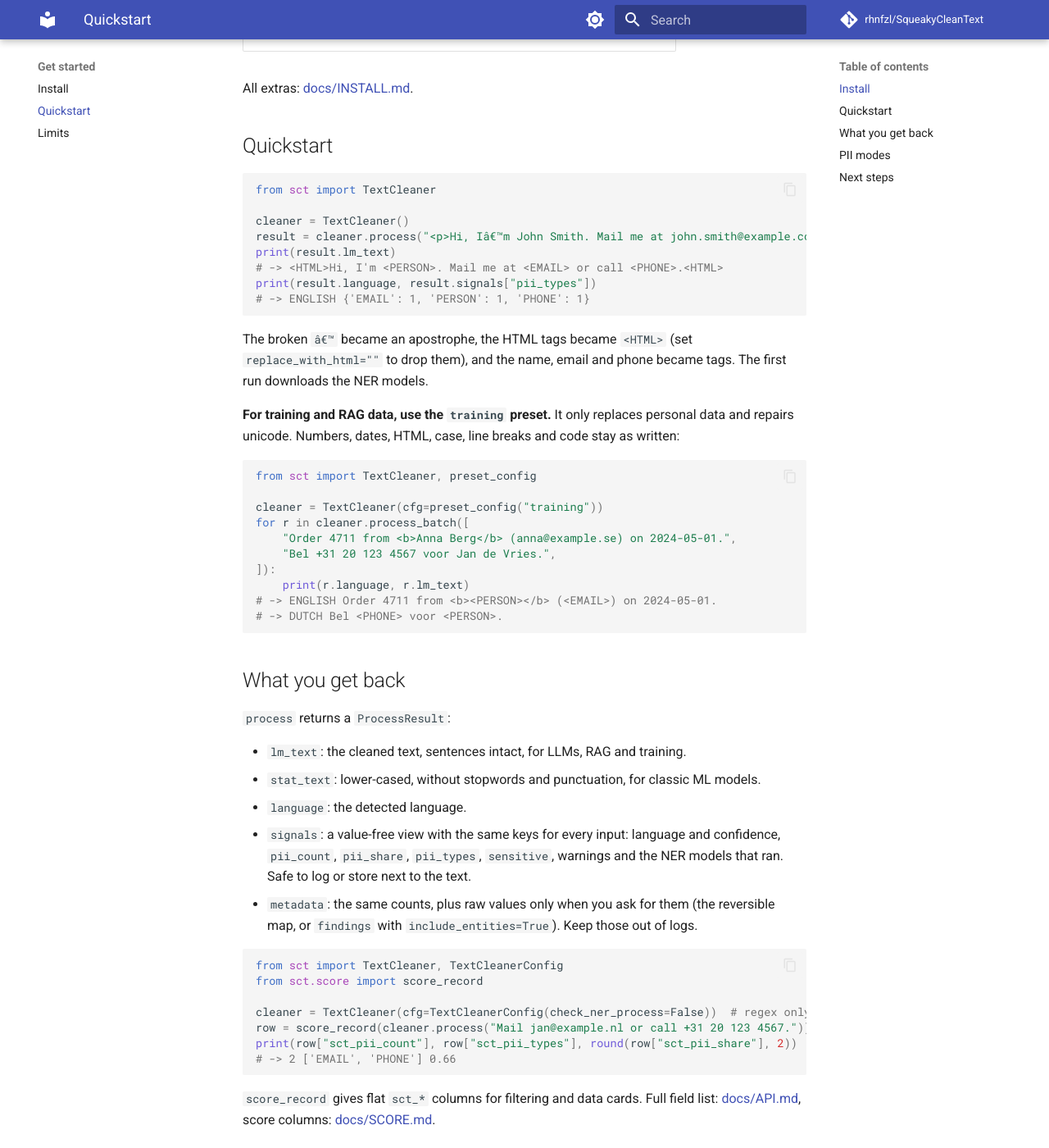
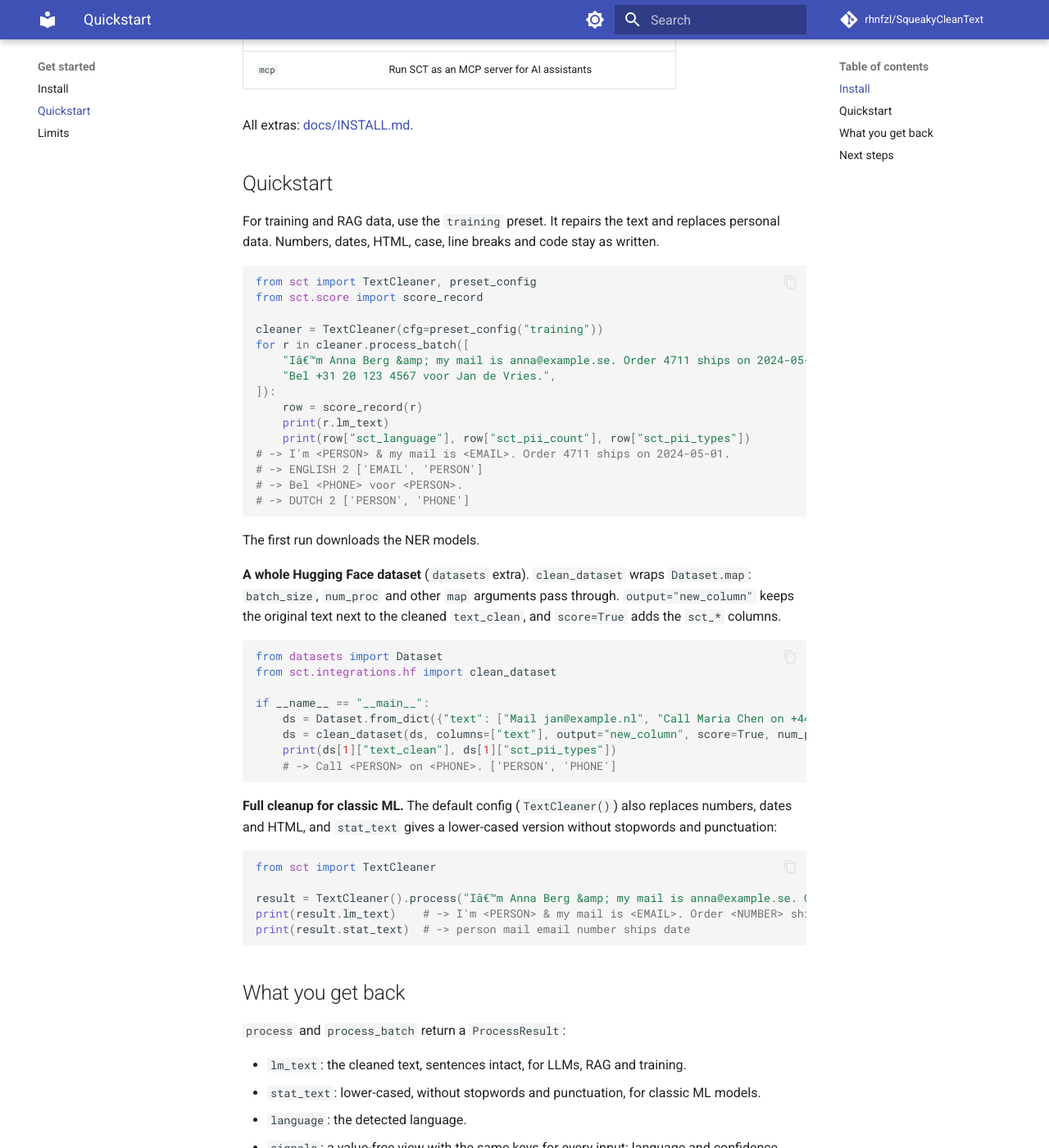
Before and after one commit to rhnfzl/SqueakyCleanText, an MkDocs documentation site: the page built from docs/quickstart.md, in a window 1280 px wide and 1400 px high, scrolled down 658 px. Shown: the whole window at 82% size. Built offline with MkDocs 1.6.1 and Material for MkDocs 9.7.7, drawn with Linux system fonts in a browser that asks for light colours; comment, search, counter and statistics services are not loaded; some of the changed text lies outside the part shown.

Commit message:
README: data pipeline first, training-preset quickstart, before/after, fixed speed and quality claims; move detailed limits to docs/limits.md

````diff
--- a/README.md
+++ b/README.md
@@ -5,9 +5,19 @@
 [![Python Versions](https://img.shields.io/badge/Python-3.12%20|%203.13%20|%203.14-blue)](https://pypi.org/project/squeakycleantext/)
 [![License](https://img.shields.io/badge/license-MIT-blue.svg)](https://github.com/rhnfzl/SqueakyCleanText/blob/main/LICENSE)
 
-**Clean, privacy-safe text for LLM training, fine-tuning and RAG, in 75 languages.**
+**Clean, privacy-safe text datasets for LLM training, fine-tuning and RAG, in 75 languages.**
 
-SqueakyCleanText (SCT) is a text processing pipeline for datasets. Raw text from the web, tickets, chats or documents goes in. Clean text comes out, with personal data replaced and a value-free record of what was found. Run it on one string, a batch, a Hugging Face dataset or a DataTrove pipeline, on CPU or GPU.
+SqueakyCleanText (SCT) is a text processing pipeline for datasets. A JSONL file, a Hugging Face dataset or a DataTrove job goes in. Cleaned text comes out, plus `sct_*` columns and a data card that describe each record without storing personal data. It runs on CPU or GPU.
+
+```text
+in:   Iâ€™m Anna Berg &amp; my mail is anna@example.se. Order 4711 ships on 2024-05-01.
+out:  I'm <PERSON> & my mail is <EMAIL>. Order 4711 ships on 2024-05-01.
+      sct_language=ENGLISH  sct_pii_count=2  sct_pii_types=['EMAIL', 'PERSON']
+
+in:   Bel +31 20 123 4567 voor Jan de Vries.
+out:  Bel <PHONE> voor <PERSON>.
+      sct_language=DUTCH  sct_pii_count=2  sct_pii_types=['PERSON', 'PHONE']
+```
 
 Documentation: <https://rhnfzl.github.io/SqueakyCleanText/>
 
@@ -15,12 +25,14 @@
 
 One call runs these stages. Each one is a config field with a safe default, so you can switch it off.
 
-1. **Detect the language.** One of 75 languages, with a confidence score. Pin it or limit it when you know.
-2. **Fix broken text.** Repairs mojibake and HTML entities (ftfy), folds styled characters, replaces or drops HTML tags, and tidies whitespace.
-3. **Find personal data.** Regex rules for emails, phones, URLs, IPs, IBAN and card numbers, dates and numbers, then an ensemble of multilingual NER models for names, places and organisations.
-4. **Replace it.** With tags (`<PERSON>`), reversible placeholders (`<PERSON_0>` plus a map you store apart), or realistic fake values.
-5. **Report on it.** Every result has value-free `signals` (counts, types, shares, warnings, model ids). Turn them into score columns and a data card with `sct-report`.
-6. **Scale it.** `process_batch` runs documents in threads and batches the NER calls. NER runs on CPU (ONNX Runtime, no PyTorch needed) or an NVIDIA GPU.
+1. **Repair the text.** Fixes mojibake and HTML entities (ftfy), folds styled characters, tidies whitespace, and can replace HTML tags, numbers and dates with tags.
+2. **Detect the language.** One of 75 languages, with a confidence score. Pin it or limit it when you know.
+3. **Remove personal data.** Regex rules (emails, phones, URLs, IPs, IBAN and card numbers) and an ensemble of multilingual NER models (names, places, organisations). Found values become:
+   - tags such as `<PERSON>` (default),
+   - realistic fake values (`synthetic`), or
+   - reversible placeholders `<PERSON_0>` plus a map you store apart.
+4. **Score and document.** Every result has value-free `signals`. Turn them into `sct_*` columns (language, PII share, warnings; optional quality score and MinHash for near-duplicate removal) and a data card with `sct-report` ([docs/SCORE.md](https://github.com/rhnfzl/SqueakyCleanText/blob/main/docs/SCORE.md)).
+5. **Scale.** `process_batch` runs documents in threads and batches the NER calls, on CPU (ONNX Runtime, no PyTorch needed) or an NVIDIA GPU. Adapters for Hugging Face `datasets`, DataTrove, LangChain, Haystack and MCP.
 
 SCT finds most personal data, not all of it. Check its output before you publish sensitive data.
 
@@ -39,6 +51,7 @@
 | `langchain`, `haystack` | Clean documents in RAG pipelines |
 | `gpu` | Run NER on an NVIDIA GPU |
 | `synthetic` | Replace personal data with fake values |
+| `score` | MinHash signatures for near-duplicate removal |
 | `gliner` | Your own entity labels, and `ner_mode="pii"` (58 PII labels) |
 | `mcp` | Run SCT as an MCP server for AI assistants |
 
@@ -46,38 +59,29 @@
 
 ## Quickstart
 
-```python
-from sct import TextCleaner
-
-cleaner = TextCleaner()
-result = cleaner.process("<p>Hi, Iâ€™m John Smith. Mail me at john.smith@example.com or call +31 6 1234 5678.</p>")
-print(result.lm_text)
-# -> <HTML>Hi, I'm <PERSON>. Mail me at <EMAIL> or call <PHONE>.<HTML>
-print(result.language, result.signals["pii_types"])
-# -> ENGLISH {'EMAIL': 1, 'PERSON': 1, 'PHONE': 1}
-```
-
-The broken `â€™` became an apostrophe, the HTML tags became `<HTML>` (set `replace_with_html=""` to drop them), and the name, email and phone became tags. The first run downloads the NER models.
-
-**For training and RAG data, use the `training` preset.** It only replaces personal data and repairs unicode. Numbers, dates, HTML, case, line breaks and code stay as written:
+For training and RAG data, use the `training` preset. It repairs the text and replaces personal data. Numbers, dates, HTML, case, line breaks and code stay as written.
 
 ```python
 from sct import TextCleaner, preset_config
+from sct.score import score_record
 
 cleaner = TextCleaner(cfg=preset_config("training"))
 for r in cleaner.process_batch([
-    "Order 4711 from <b>Anna Berg</b> (anna@example.se) on 2024-05-01.",
+    "Iâ€™m Anna Berg &amp; my mail is anna@example.se. Order 4711 ships on 2024-05-01.",
     "Bel +31 20 123 4567 voor Jan de Vries.",
 ]):
-    print(r.language, r.lm_text)
-# -> ENGLISH Order 4711 from <b><PERSON></b> (<EMAIL>) on 2024-05-01.
-# -> DUTCH Bel <PHONE> voor <PERSON>.
+    row = score_record(r)
+    print(r.lm_text)
+    print(row["sct_language"], row["sct_pii_count"], row["sct_pii_types"])
+# -> I'm <PERSON> & my mail is <EMAIL>. Order 4711 ships on 2024-05-01.
+# -> ENGLISH 2 ['EMAIL', 'PERSON']
+# -> Bel <PHONE> voor <PERSON>.
+# -> DUTCH 2 ['PERSON', 'PHONE']
 ```
-<!-- --8<-- [end:quickstart] -->
 
-## Use it in your data pipeline
+The first run downloads the NER models.
 
-**Hugging Face `datasets`** (`datasets` extra). `score=True` adds the `sct_*` score columns:
+**A whole Hugging Face dataset** (`datasets` extra). `clean_dataset` wraps `Dataset.map`: `batch_size`, `num_proc` and other `map` arguments pass through. `output="new_column"` keeps the original text next to the cleaned `text_clean`, and `score=True` adds the `sct_*` columns.
 
 ```python
 from datasets import Dataset
@@ -85,10 +89,23 @@
 
 if __name__ == "__main__":
     ds = Dataset.from_dict({"text": ["Mail jan@example.nl", "Call Maria Chen on +44 20 7946 0958."]})
-    ds = clean_dataset(ds, columns=["text"], score=True)
-    print(ds[0]["text"], ds[0]["sct_pii_types"])
-    # -> Mail <EMAIL> ['EMAIL']
+    ds = clean_dataset(ds, columns=["text"], output="new_column", score=True, num_proc=2)
+    print(ds[1]["text_clean"], ds[1]["sct_pii_types"])
+    # -> Call <PERSON> on <PHONE>. ['PERSON', 'PHONE']
 ```
+
+**Full cleanup for classic ML.** The default config (`TextCleaner()`) also replaces numbers, dates and HTML, and `stat_text` gives a lower-cased version without stopwords and punctuation:
+
+```python
+from sct import TextCleaner
+
+result = TextCleaner().process("Iâ€™m Anna Berg &amp; my mail is anna@example.se. Order 4711 ships on 2024-05-01.")
+print(result.lm_text)    # -> I'm <PERSON> & my mail is <EMAIL>. Order <NUMBER> ships on <DATE>.
+print(result.stat_text)  # -> person mail email number ships date
+```
+<!-- --8<-- [end:quickstart] -->
+
+## Use it in your data pipeline
 
 **DataTrove** (`datatrove` extra). Put SCT after your language and quality filters, so the NER step only sees documents you keep:
 
@@ -118,7 +135,7 @@
 | Data card for a file | `sct-report data.jsonl --text-column text --out report.json --card card.md` | [SCORE](https://github.com/rhnfzl/SqueakyCleanText/blob/main/docs/SCORE.md) |
 | AI assistants | `sct-mcp` (MCP server, `mcp` extra) | [MCP](https://github.com/rhnfzl/SqueakyCleanText/blob/main/docs/MCP.md) |
 
-The framework adapters use the `training` preset unless you pass a config, build one cleaner per worker process, and reject reversible mode. Plan for 5 to 7 GB of RAM per worker with the default NER ensemble.
+The framework adapters use the `training` preset unless you pass a config, so their output keeps numbers, dates, HTML and case. They build one cleaner per worker process and reject reversible mode. Plan for 5 to 7 GB of RAM per worker with the default NER ensemble.
 
 ## How it works
 
@@ -140,7 +157,7 @@
 <!-- --8<-- [start:results] -->
 ## What you get back
 
-`process` returns a `ProcessResult`:
+`process` and `process_batch` return a `ProcessResult`:
 
 - `lm_text`: the cleaned text, sentences intact, for LLMs, RAG and training.
 - `stat_text`: lower-cased, without stopwords and punctuation, for classic ML models.
@@ -148,61 +165,40 @@
 - `signals`: a value-free view with the same keys for every input: language and confidence, `pii_count`, `pii_share`, `pii_types`, `sensitive`, warnings and the NER models that ran. Safe to log or store next to the text.
 - `metadata`: the same counts, plus raw values only when you ask for them (the reversible map, or `findings` with `include_entities=True`). Keep those out of logs.
 
-```python
-from sct import TextCleaner, TextCleanerConfig
-from sct.score import score_record
+`score_record` turns a result into flat `sct_*` columns for filtering and data cards. `ScoreConfig` adds an optional quality score and a MinHash signature. Fields: [docs/API.md](https://github.com/rhnfzl/SqueakyCleanText/blob/main/docs/API.md), columns: [docs/SCORE.md](https://github.com/rhnfzl/SqueakyCleanText/blob/main/docs/SCORE.md).
 
-cleaner = TextCleaner(cfg=TextCleanerConfig(check_ner_process=False))  # regex only, for speed
-row = score_record(cleaner.process("Mail jan@example.nl or call +31 20 123 4567."))
-print(row["sct_pii_count"], row["sct_pii_types"], round(row["sct_pii_share"], 2))
-# -> 2 ['EMAIL', 'PHONE'] 0.66
-```
-
-`score_record` gives flat `sct_*` columns for filtering and data cards. Full field list: [docs/API.md](https://github.com/rhnfzl/SqueakyCleanText/blob/main/docs/API.md), score columns: [docs/SCORE.md](https://github.com/rhnfzl/SqueakyCleanText/blob/main/docs/SCORE.md).
-
-## PII modes
-
-| Mode | Output | Use it for |
+| PII mode | Output | Use it for |
 |---|---|---|
 | `placeholder` (default) | `<PERSON> lives in <LOCATION>.` | Training and RAG data |
+| `synthetic` (`synthetic` extra) | Fake values, for example `Lena Vos lives in Delft.` (the same document always gets the same fakes) | Data that must still read naturally |
 | `reversible` | `<PERSON_0> lives in <LOCATION_0>.` plus a map | Sending text to an LLM and restoring the answer |
-| `synthetic` (`synthetic` extra) | Fake values, for example `Lena Vos lives in Delft.` (the same document always gets the same fakes) | Data that must still read naturally |
 
-```python
-from sct import InMemoryTokenStore, TextCleaner, TextCleanerConfig
-
-store = InMemoryTokenStore()
-cleaner = TextCleaner(cfg=TextCleanerConfig(replacement_mode="reversible"), token_store=store)
-result = cleaner.process("Maria lives in Utrecht.")
-print(result.lm_text)  # -> <PERSON_0> lives in <LOCATION_0>.
-print(store.load(result.metadata["anon_map_reference"]).deanonymize(result.lm_text))  # -> Maria lives in Utrecht.
-```
-
-A `PrivacyPolicy` decides per entity type what to keep or redact and leaves a versioned audit trail. For more PII types (IDs, bank numbers, health data), use the GLiNER PII model with `ner_mode="pii"` (`gliner` extra). Details: [docs/REPLACEMENT_MODES.md](https://github.com/rhnfzl/SqueakyCleanText/blob/main/docs/REPLACEMENT_MODES.md), [docs/PRIVACY.md](https://github.com/rhnfzl/SqueakyCleanText/blob/main/docs/PRIVACY.md), [docs/NER_BACKENDS.md](https://github.com/rhnfzl/SqueakyCleanText/blob/main/docs/NER_BACKENDS.md).
+Modes, privacy policies and more PII types (`ner_mode="pii"`): [docs/REPLACEMENT_MODES.md](https://github.com/rhnfzl/SqueakyCleanText/blob/main/docs/REPLACEMENT_MODES.md), [docs/PRIVACY.md](https://github.com/rhnfzl/SqueakyCleanText/blob/main/docs/PRIVACY.md), [docs/NER_BACKENDS.md](https://github.com/rhnfzl/SqueakyCleanText/blob/main/docs/NER_BACKENDS.md).
 <!-- --8<-- [end:results] -->
 
 ## Speed and hardware
 
-Default config (full multilingual NER ensemble), release benchmark documents, SCT 0.8.0, AMD Threadripper PRO 7985WX and RTX 4090, median of 3 runs. 0.8.1 runs at the same speed.
+Default config (full multilingual NER ensemble), release benchmark documents (up to about 900 characters), SCT 0.8.0, AMD Threadripper PRO 7985WX and RTX 4090, median of 3 runs. 0.8.1 runs at the same speed.
 
 | Workload | Hardware | Docs/s |
 |---|---|---|
 | `process`, one document at a time | 16 CPU cores | 5.0 |
 | `process_batch`, short documents, 16 workers | 16 CPU cores | 15.5 |
 | `process_batch`, short documents, 16 workers | 64 CPU cores | 29.2 |
-| `process_batch`, short documents, full ensemble | RTX 4090 | 130 |
-| `process_batch`, short documents, English only (2 models) | RTX 4090 | 646 |
+| `process_batch`, short documents, full ensemble | 3x RTX 4090 (models split across GPUs) | 130 |
+| `process_batch`, short documents, English only (2 models) | 1x RTX 4090 | 646 |
+
+The full ensemble needs about 12 to 16 GB of free memory on one GPU; English only needs 3 to 5 GB. As a rough estimate from this table, 1 million short documents take about 26 minutes English-only on one RTX 4090, about 2 hours with the full ensemble on 3 GPUs, and about 10 hours on 64 CPU cores.
 
 NER is the slow stage. Turn it off (`check_ner_process=False`) for regex-only cleaning, or limit `language=` to load fewer models. Hardware advice and GPU setup: [docs/PERFORMANCE.md](https://github.com/rhnfzl/SqueakyCleanText/blob/main/docs/PERFORMANCE.md).
 
 ## Quality
 
-Measured on open datasets with [benchmarks/](https://github.com/rhnfzl/SqueakyCleanText/tree/main/benchmarks); scores per release in `benchmarks/results/`, the 0.8.1 run in [comparison-0.8.0-unreleased.md](https://github.com/rhnfzl/SqueakyCleanText/blob/main/benchmarks/results/comparison-0.8.0-unreleased.md).
+Measured on open datasets with [benchmarks/](https://github.com/rhnfzl/SqueakyCleanText/tree/main/benchmarks).
 
 - **Cleaning** (FineWeb-2 with injected noise, default config): 100% of HTML, 99.6% of mojibake and 100% of URLs removed.
-- **Language detection** (WiLI, 0.8.0 run): 95.1% accuracy over 7,200 documents.
-- **PII** (12 open PII datasets, about 30 languages, default config): leaked values fell on every dataset in 0.8.1, for example 18.1% to 8.2% on REDACT and 42.4% to 11.7% on long court documents (TAB).
-- **Release benchmark** (30 documents, 9 languages): exact-span F1 0.99, 0 of 67 PII values leaked (0.8.0).
+- **Language detection** (WiLI): 95.1% accuracy over 7,200 documents.
+- **PII** (12 open PII datasets, about 40 languages): the 0.8.1 release branch leaked fewer values than 0.8.0 on every dataset, for example 18.1% to 8.2% on REDACT ([comparison](https://github.com/rhnfzl/SqueakyCleanText/blob/main/benchmarks/results/comparison-0.8.0-unreleased.md), pre-release commit `2078e8c4`).
 - **Multilingual PII eval** (220 records, 11 languages): 0.93 recall, 0.95 precision ([docs/MULTILINGUAL_EVAL.md](https://github.com/rhnfzl/SqueakyCleanText/blob/main/docs/MULTILINGUAL_EVAL.md)).
 
 Test your own data or model with the evaluation harness ([docs/EVALUATION.md](https://github.com/rhnfzl/SqueakyCleanText/blob/main/docs/EVALUATION.md)).
@@ -216,27 +212,13 @@
 
 - **Safe defaults, every choice configurable.** Each behaviour is a config field; nothing is forced.
 - **No guarantee that all PII is found.** Models miss entities, mostly organisations and non-Latin scripts. Review output before you publish it.
+- **Free text, not tables.** For tables with known PII columns, drop or hash those columns first.
 - **Reversible maps are personal data.** Anyone with the map can restore the values. Store maps apart from the cleaned data, with access control.
+- **Synthetic data is not anonymisation.** Fake values keep the data useful; they do not make it anonymous in a legal sense.
 - **Offsets are post-regex.** Finding offsets point into the text after the regex step, not into the raw input.
-- **Synthetic data is not anonymisation.** Fake values keep the data useful; they do not make it anonymous in a legal sense.
-- **Free text, not tables.** For tables with known PII columns, drop or hash those columns first.
+<!-- --8<-- [end:limits] -->
 
-<details>
-<summary>Known limits of 0.8.1 (details in <a href="https://github.com/rhnfzl/SqueakyCleanText/blob/main/CHANGELOG.md">CHANGELOG.md</a>)</summary>
-
-- Dates: only full dates become one `<DATE>`. `1990年1月`, `1月15日`, Japanese era years and `1990.1.15.` do not; the year and number steps still change them (`1990年1月` becomes `<YEAR>年<NUMBER>月`). Thai month names need `custom_month_names`.
-- In ensembles with GLiNER, windows are sized for the token-classification models, not for GLiNER's own word limit. Torch models and GLiNER keep one lock per model, so they do not run in parallel across threads.
-- Only `process_batch` is faster; `process` of one document is not batched across documents.
-- `ner_chunk_overlap` (off by default) can still cut an entity longer than the overlap that starts at the very end of a chunk.
-- `06-12345678` becomes `06-<PHONE>`. Adversarial strings such as `+000000000(000)0` can leave `(000)0` after phone replacement.
-- ORGANISATION is the weakest NER label (0.75 recall in the multilingual eval); Bengali and Tamil name spans can be a few characters off.
-- A URL path that switches from Latin letters straight into a script written without spaces is replaced only up to the switch (`https://x.org/a東京secret` becomes `<URL>東京secret`).
-- Score B's quality head was tested with a small ONNX graph only; GLiNER PII mode was not run end to end for this release.
-- An unpinned NER model makes one Hub request per worker when the parent never loaded it before forking; pin `ner_model_revisions` or set `HF_HUB_OFFLINE=1`.
-- `WindowedStreamingRedactor` raises `BufferError` when the buffer passes `max_buffer_chars` (default 4096) with no safe whitespace split; raise the limit or use `BufferedStreamingRedactor`.
-
-</details>
-<!-- --8<-- [end:limits] -->
+Detailed known limits of 0.8.1: [docs/limits.md](https://github.com/rhnfzl/SqueakyCleanText/blob/main/docs/limits.md).
 
 ## Documentation
 
@@ -255,9 +237,7 @@
 | The whole API in one file, for AI coding assistants | [llms.txt](https://github.com/rhnfzl/SqueakyCleanText/blob/main/llms.txt) |
 | Release notes | [CHANGELOG.md](https://github.com/rhnfzl/SqueakyCleanText/blob/main/CHANGELOG.md) |
 
-## What's new in 0.8.1
-
-Fewer leaks, same speed: leaked PII drops on all 12 open benchmark datasets, bank and card numbers get their own `<IBAN>` and `<CARD>` tags, and JSON and longer bracketed text survive cleanup. Some defaults changed; each has a setting to switch it back ([CHANGELOG.md](https://github.com/rhnfzl/SqueakyCleanText/blob/main/CHANGELOG.md)).
+**New in 0.8.1:** fewer leaks at the same speed, `<IBAN>` and `<CARD>` tags, and JSON and longer bracketed text survive cleanup. Some defaults changed; each has a setting to switch it back ([CHANGELOG.md](https://github.com/rhnfzl/SqueakyCleanText/blob/main/CHANGELOG.md)).
 
 ## Contributing
 
````
Also changed, not shown: other parts of README.md (+1 -1 lines), docs/limits.md (+15 -0 lines).
